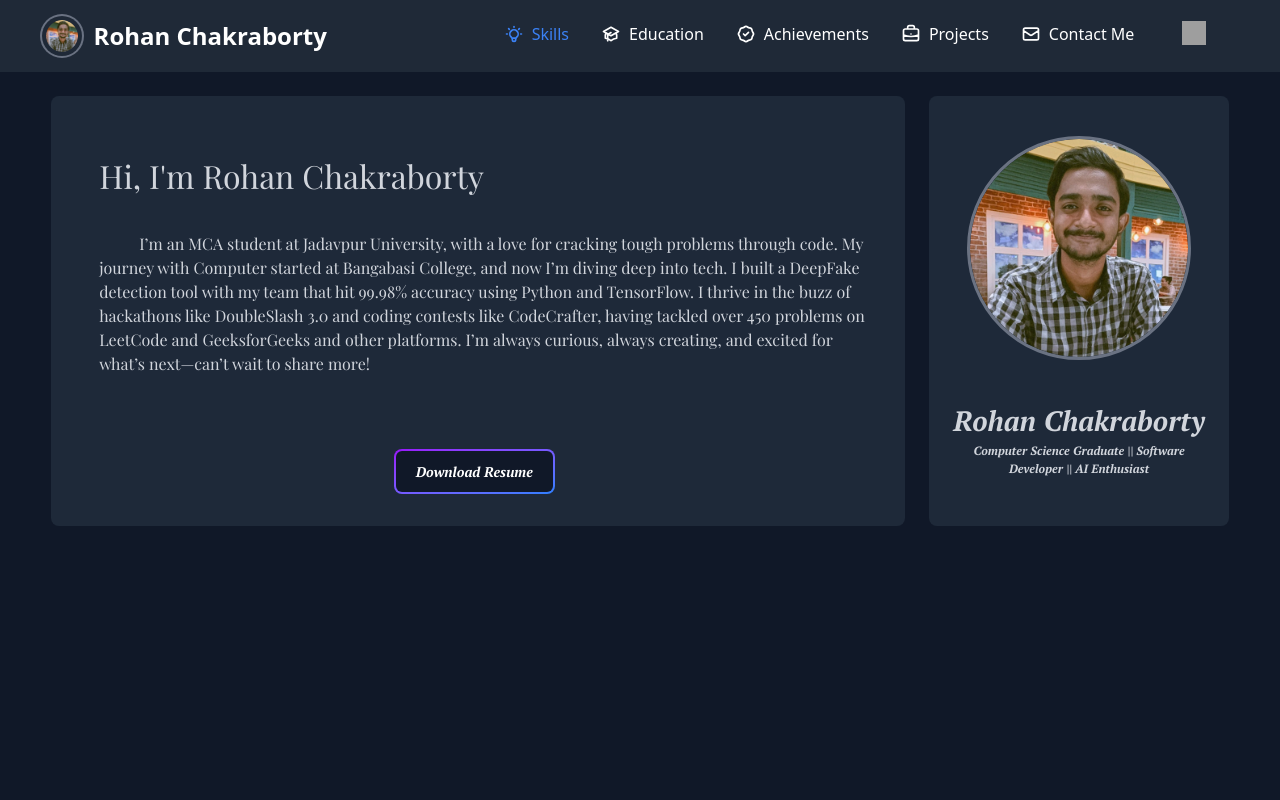
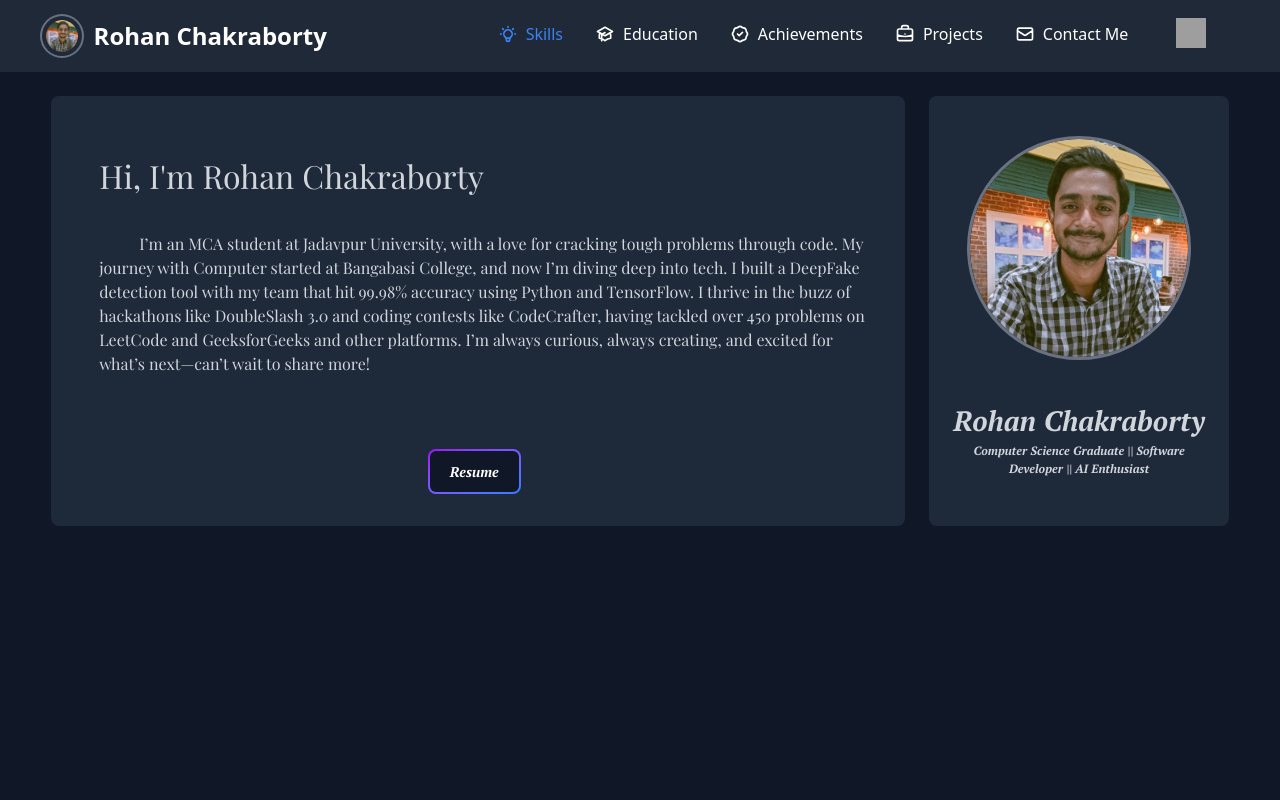
Before and after one commit to rohannc/My_Portfolio, a Vue app: page / in a window 1280 px wide. Shown: the top 800 px of the page. Built offline with nearby package versions, Linux system fonts and the light colour scheme; grey boxes are pictures that could not be loaded; a web font is replaced by a local one.

Commit message:
Chore : Complete initial setup and implementation

```diff
--- a/src/components/AboutMe.vue
+++ b/src/components/AboutMe.vue
@@ -44,7 +44,7 @@ const downloadResume = () => {
                 <div class="pb-6 flex justify-center md:hidden">
                     <button @click="downloadResume" type="button"
                         class="text-white bg-gradient-to-r from-green-400 via-green-500 to-green-600 hover:bg-gradient-to-br focus:ring-4 focus:outline-none focus:ring-green-800 light-mode:bg-gradient-to-r light-mode:from-emerald-500 light-mode:via-emerald-600 light-mode:to-emerald-700 light-mode:focus:ring-emerald-300 pt-serif-bold-italic font-medium rounded-lg text-[clamp(0.625rem,1.25vw,0.75rem)] px-4 py-2 text-center transition-colors duration-300">
-                        Download Resume
+                        Resume
                     </button>
                 </div>
             </div>
@@ -69,7 +69,7 @@ const downloadResume = () => {
                     <span
                         class="relative px-5 py-2.5 transition-all ease-in duration-75 bg-gray-900 light-mode:bg-white rounded-md group-hover:bg-transparent">
                         <img class="icon" :src="downloadGIF" alt="Download" height="20px" width="20px">
-                        <span class="hideText">Download Resume</span>
+                        <span class="hideText">Resume</span>
                     </span>
                 </button>
             </div>
--- a/src/components/NavbarCustomized.vue
+++ b/src/components/NavbarCustomized.vue
@@ -130,10 +130,10 @@ onMounted(() => {
                 <!-- Link Button with Tooltip -->
                 <button @click="openLink" class="md:ml-4 mb-1.5 mr-8 relative" data-tooltip="Coding Profile">
                     <img src="https://img.icons8.com/?size=100&id=xXaeGQn5sAFy&format=png&color=000000" alt="Link icon"
-                        class="w-6 h-6">
+                        class="w-[30px] h-[30px]">
                 </button>
                 <!-- Hamburger Menu for Mobile -->
-                <div class="md:hidden fixed top-4 right-4 z-60">
+                <div class="md:hidden fixed top-4.5 right-4 z-60">
                     <input id="checkbox2" type="checkbox" class="hidden" v-model="isMenuOpen">
                     <label class="toggle2" for="checkbox2">
                         <div id="bar4" class="bars"></div>
```
